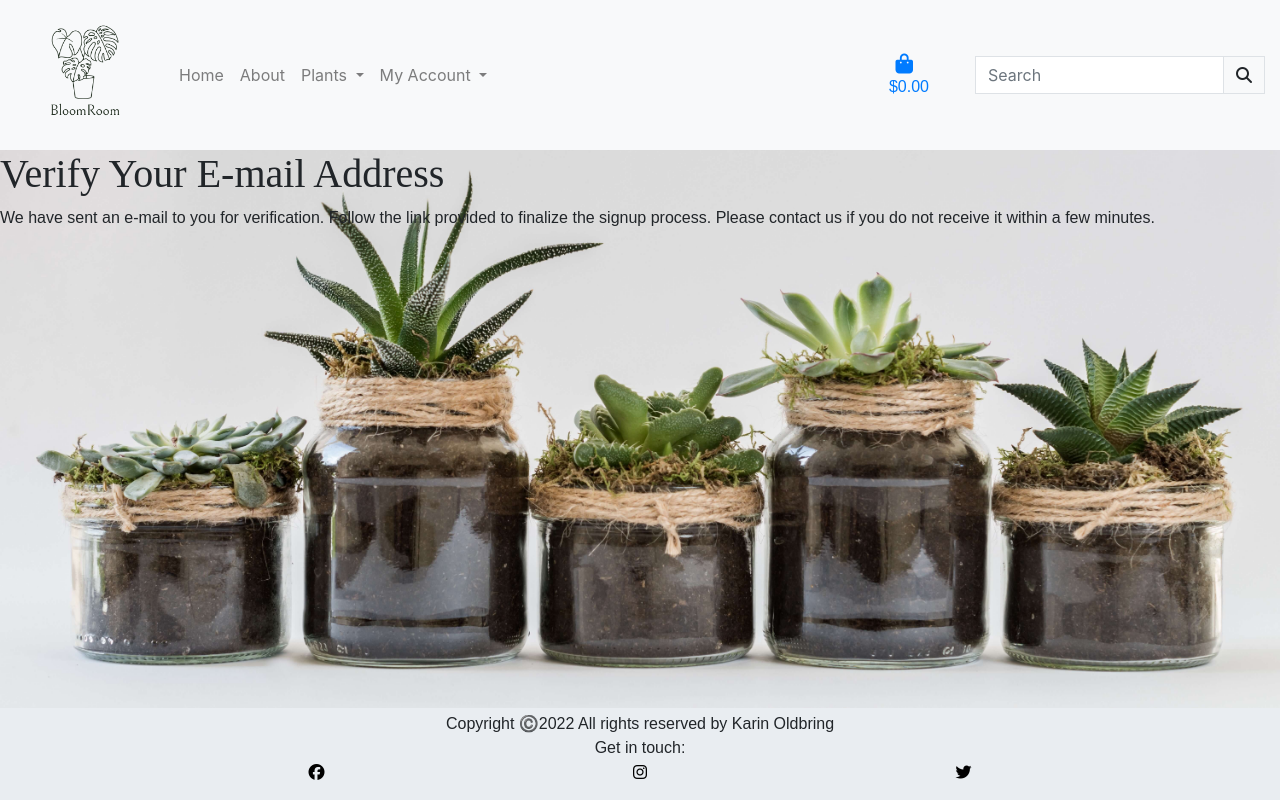
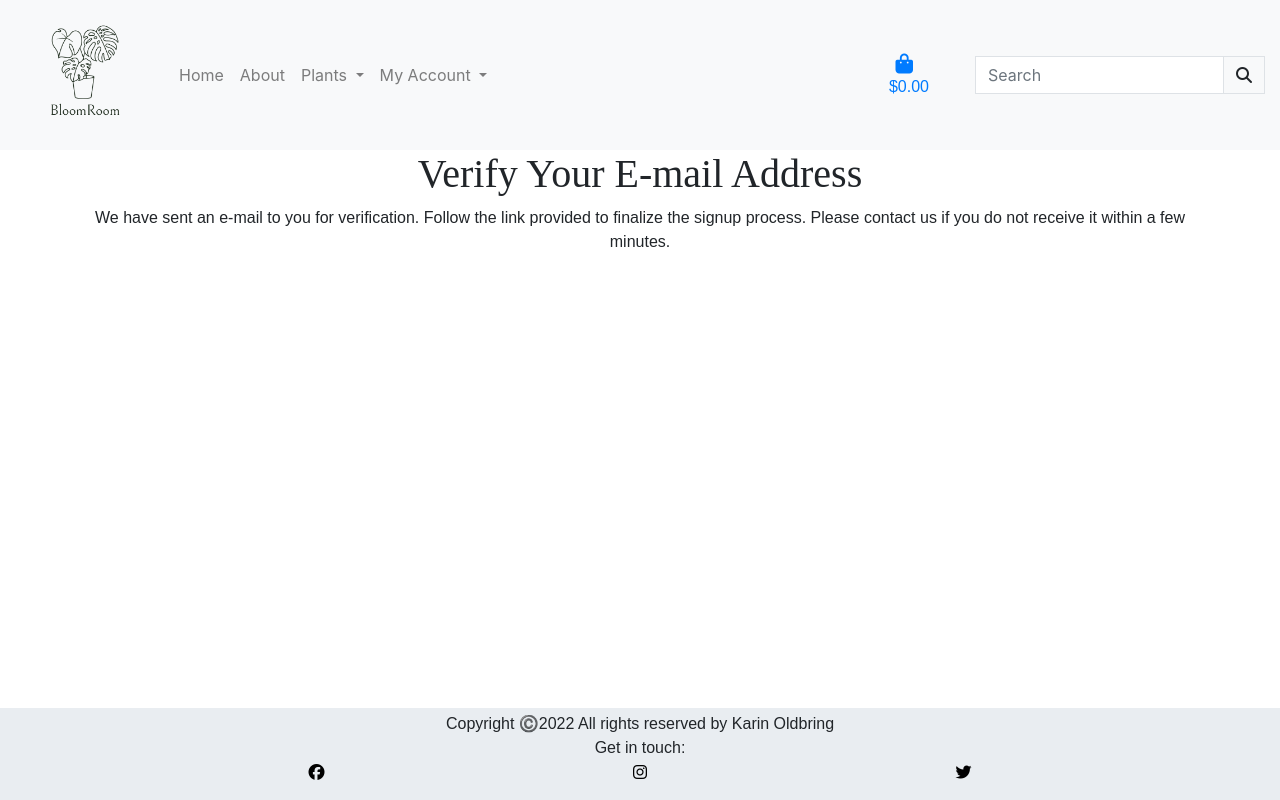
Before and after one commit to KarinOldbring/bloomroom, a Django app: a page that uses templates/allauth/account/verification_sent.html in a window 1280 px wide. Run offline with Django 3.2, Linux system fonts and the light colour scheme; some libraries are stand-ins or nearby versions.

Commit message:
Add style to email_verification.html

```diff
--- a/templates/allauth/account/email_confirm.html
+++ b/templates/allauth/account/email_confirm.html
@@ -7,6 +7,7 @@
 
 
 {% block content %}
+<div class="overlay"></div>
 <h1>{% trans "Confirm E-mail Address" %}</h1>
 
 {% if confirmation %}
--- a/templates/allauth/account/verification_sent.html
+++ b/templates/allauth/account/verification_sent.html
@@ -5,8 +5,15 @@
 {% block head_title %}{% trans "Verify Your E-mail Address" %}{% endblock %}
 
 {% block content %}
-    <h1>{% trans "Verify Your E-mail Address" %}</h1>
+<div class="overlay"></div>
+<div class="container">
+    <div class="row text-center">
+        <div class="col">
+            <h1>{% trans "Verify Your E-mail Address" %}</h1>
+            <p>{% blocktrans %}We have sent an e-mail to you for verification. Follow the link provided to finalize the signup process. Please contact us if you do not receive it within a few minutes.{% endblocktrans %}</p>
+        </div>
+    </div>
+</div>
 
-    <p>{% blocktrans %}We have sent an e-mail to you for verification. Follow the link provided to finalize the signup process. Please contact us if you do not receive it within a few minutes.{% endblocktrans %}</p>
 
 {% endblock %}
```
